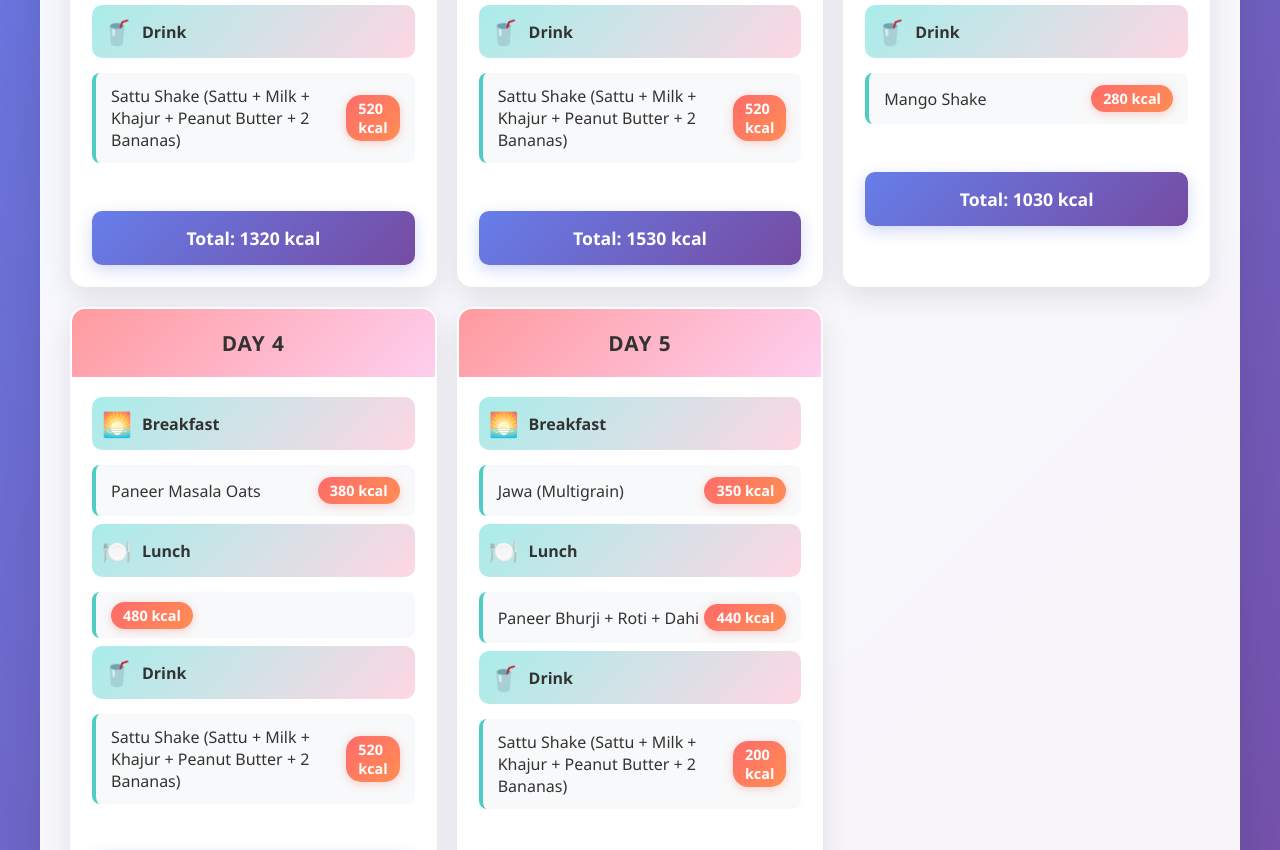
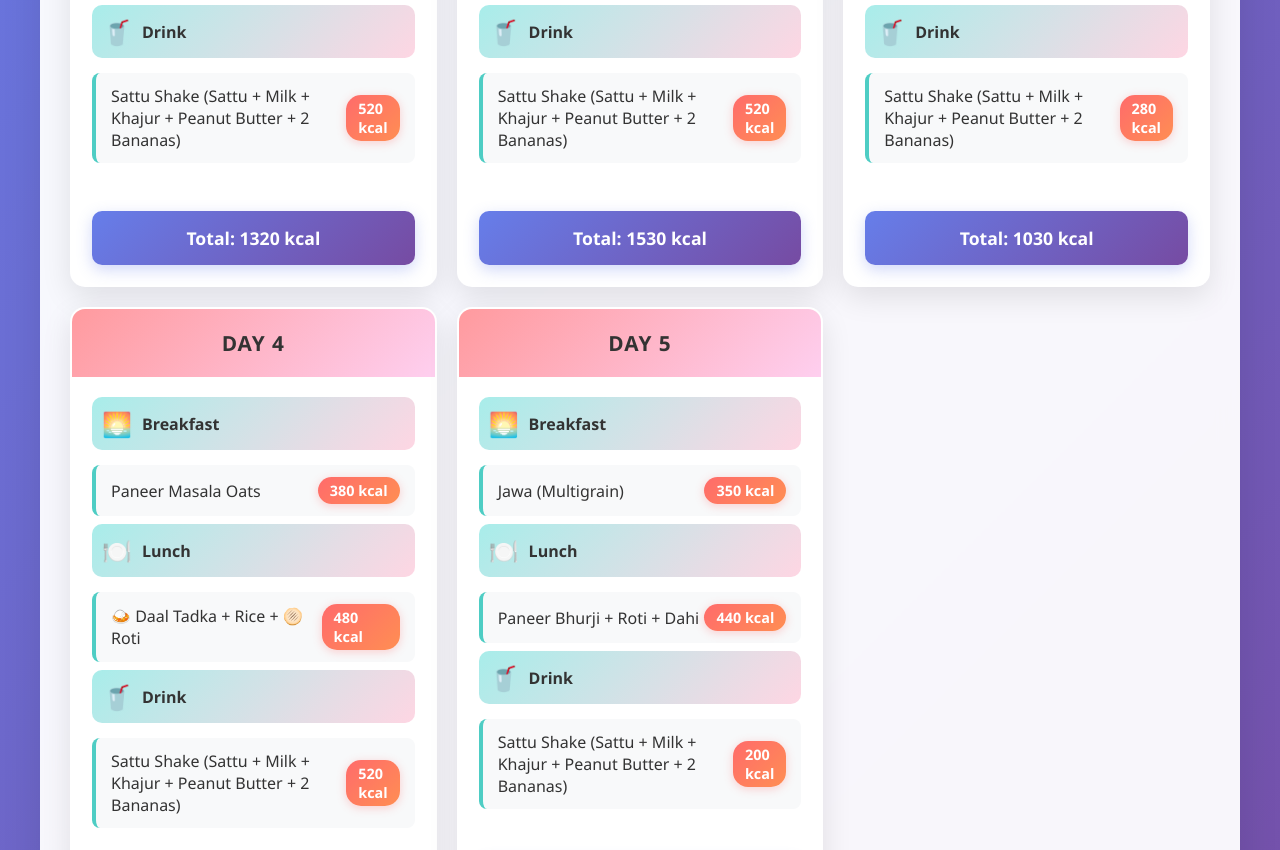
Before and after one commit to prabalgautam05/Diet, a plain HTML site: page index.html in a window 1280 px wide. Shown: the part 635-1485 px from the top of the page. Drawn offline with Linux system fonts and the light colour scheme.

Commit message:
Update index.html

```diff
--- a/index.html
+++ b/index.html
@@ -362,7 +362,7 @@
                         Drink
                     </div>
                     <div class="meal-item">
-                        <span class="meal-name">Mango Shake</span>
+                        <span class="meal-name">Sattu Shake (Sattu + Milk + Khajur + Peanut Butter + 2 Bananas)</span>
                         <span class="calories">280 kcal</span>
                     </div>
                 </div>
@@ -386,7 +386,7 @@
                         Lunch
                     </div>
                     <div class="meal-item">
-                        <span class="meal-name" 🍛 Daal Tadka + Rice + 🫓 Roti</span>
+                        <span class="meal-name"> 🍛 Daal Tadka + Rice + 🫓 Roti</span>
                         <span class="calories">480 kcal</span>
                     </div>
 
```
